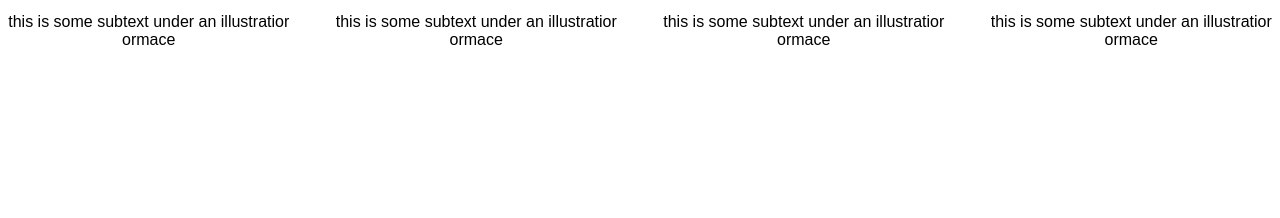
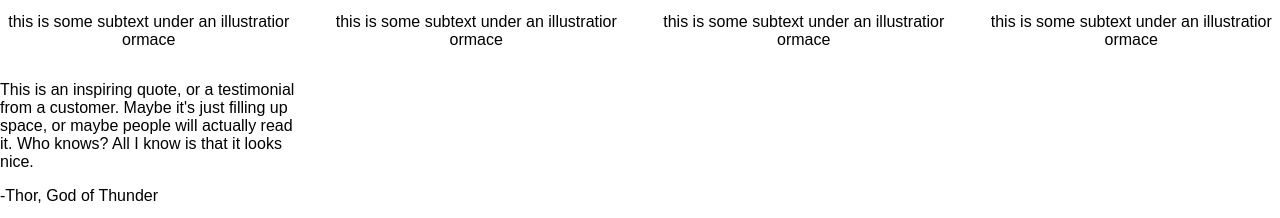
Before and after one commit to AlBeker/Project-Landing-Page, a plain HTML site: page index.html in a window 1280 px wide. Shown: the part 1251-1469 px from the top of the page. Before the commit the page ends 1316 px from the top, so only its background shows below. Drawn offline with Linux system fonts and the light colour scheme.

Commit message:
Add quote section

```diff
--- a/index.html
+++ b/index.html
@@ -55,6 +55,13 @@
                         ormace</p>
     </div>
 </div>
+<div class="quote-container">
+    <p class="quote">This is an inspiring quote, or a testimonial from a
+        customer. Maybe it's just filling up space, or maybe
+        people will actually read it. Who knows? All I know
+        is that it looks nice.</p>
+    <p class="author">-Thor, God of Thunder</p>
+</div>
 
 </body>
 </html>
```
